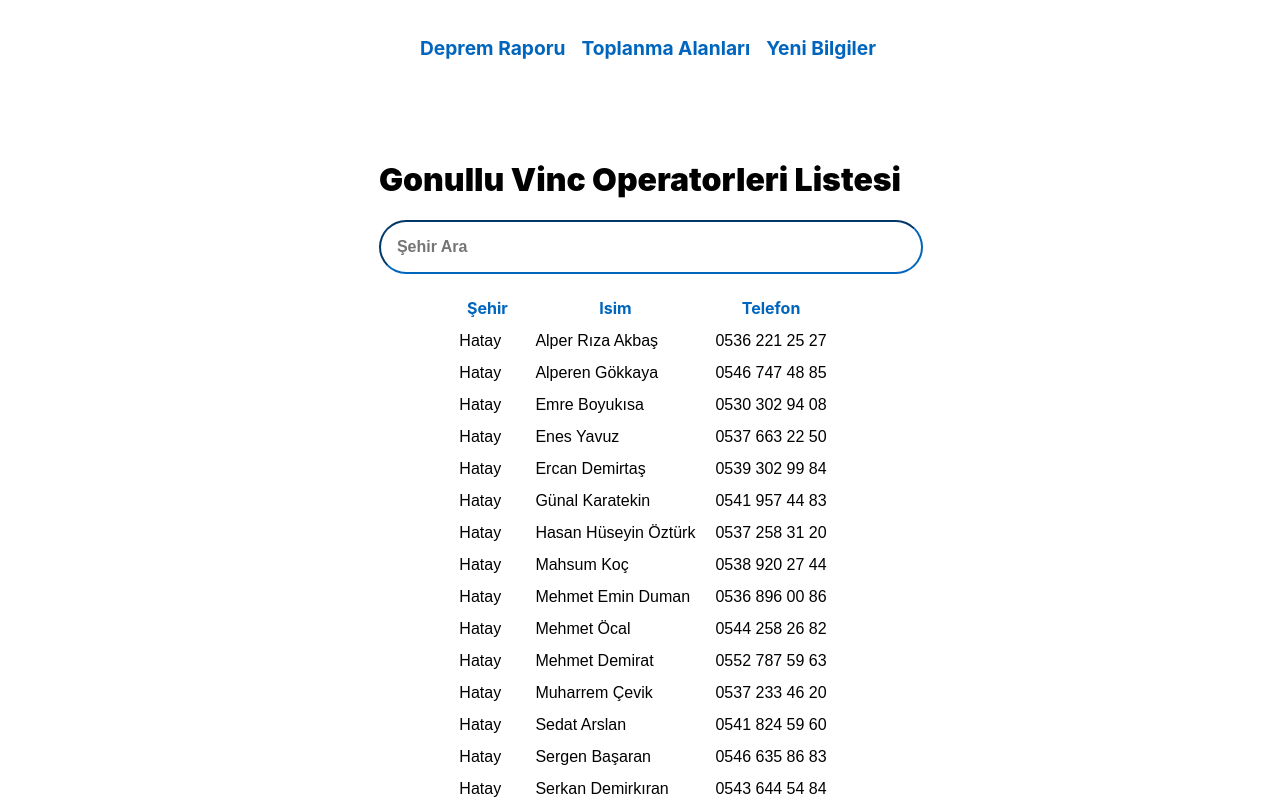
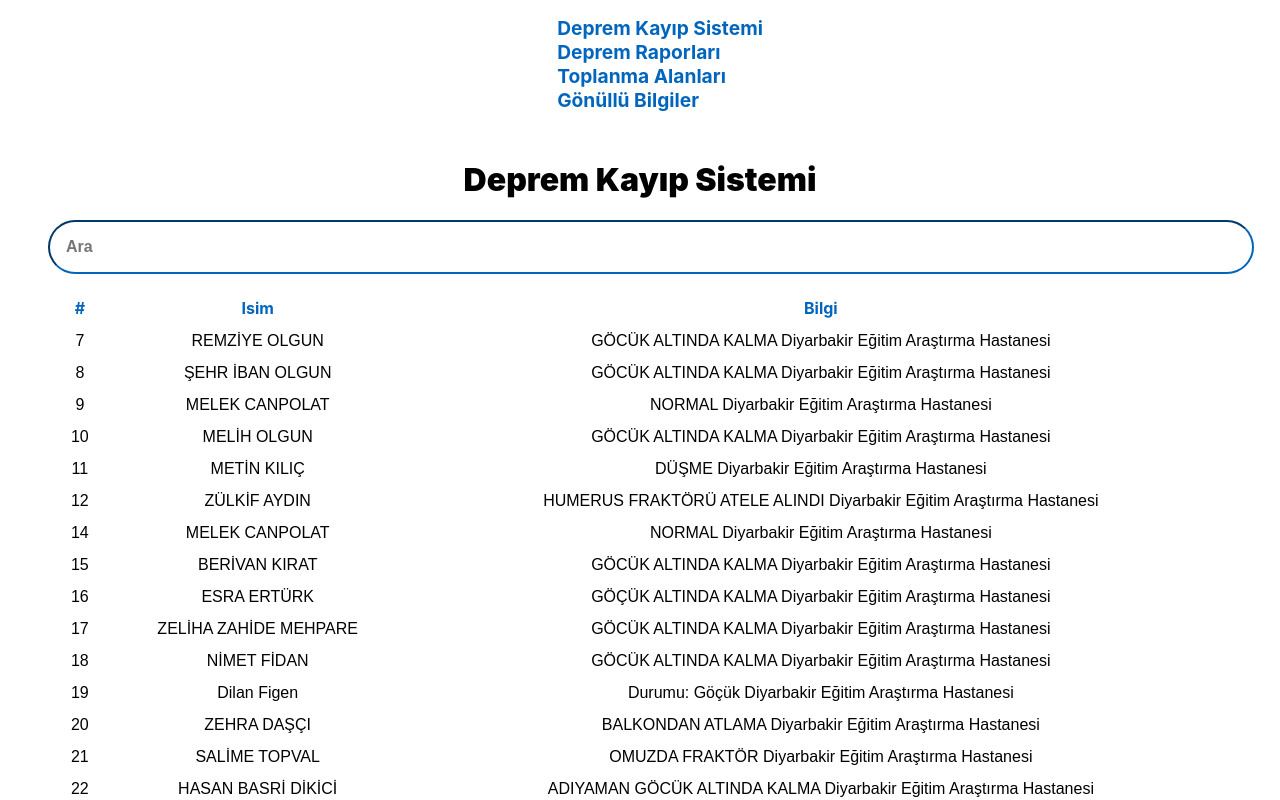
Before and after one commit to MertAtesTopuz/Deprem-Yardim-Sitesi, a React (Create React App) app: page / in a window 1280 px wide. Shown: the top 800 px of the page. Built offline with nearby package versions, Linux system fonts and the light colour scheme.

Commit message:
DepremKayıpSistemi

```diff
--- a/src/App.js
+++ b/src/App.js
@@ -1,7 +1,7 @@
 import { Route, Routes, Link, Navlink } from 'react-router-dom';
 import './App.scss';
 import Deprem from './components/Deprem';
-import Yardim from './components/Yardim';
+import DepremKayip from './components/DepremKayip';
 import Toplanma from './components/Toplanma';
 import Bilgi from './components/Bilgi';
 
@@ -12,14 +12,26 @@ function App() {
   return (
     <div className='mainContainer'>
     <nav>
-      <Link className='link' to="/deprem-raporlari">Deprem Raporu</Link>
-      <Link className='link' to="toplanma-alanlari">Toplanma Alanları</Link>
-      <Link className='link' to="/">Yeni Bilgiler</Link>
+      <ul>
+      <li>
+          <Link className='link' to='/'>Deprem Kayıp Sistemi</Link>
+      </li>
+      <li>
+          <Link className='link' to='/deprem-raporlari'>Deprem Raporları</Link>
+      </li>
+      <li>
+          <Link className='link' to='/toplanma-alanlari'>Toplanma Alanları</Link>
+      </li>
+      <li>
+          <Link className='link' to='/gonullu-bilgiler'>Gönüllü Bilgiler</Link>
+      </li>
+      </ul>
     </nav>
     <Routes>
+      <Route path="/" element={<DepremKayip/>}/>
       <Route path='/deprem-raporlari' element={<Deprem />} />
       <Route path='/toplanma-alanlari' element={<Toplanma />} />
-      <Route path='/' element={<Bilgi/>}/>
+      <Route path='/gonullu-bilgiler' element={<Bilgi/>}/>
     </Routes>
   </div>
   );
--- a/src/App.scss
+++ b/src/App.scss
@@ -18,12 +18,15 @@ nav{
     width: 100%;
     height: 4rem;
     margin-top: 1rem;
-    .link{
-        text-decoration: none;
-        color: #0065BD;
-        padding-left: 1rem;
-        font-size: 1.2rem;
-        font-weight: bold;
+    ul{
+        list-style: none;
+        margin-top: 3rem;
+        .link{
+            text-decoration: none;
+            color: #0065BD;
+            font-size: 1.2rem;
+            font-weight: bold;
+        }
     }
 }
 
@@ -110,147 +113,99 @@ nav{
             font-weight: 300;
             }
         }
+    .hastaTable{
+        display: flex;
+        align-items: center;
+        justify-content: center;
+        margin-top: 1rem;
+        text-align: left;
+        .hastaInTable{
+            pointer-events: none ;
+        }
+        tr{
+            color: #000000;
+            background: #fff;
+            border-bottom: #000000;
+            &:hover{
+                background:#0065BD;
+                color:#fff;
+                }
+            }
+        th{
+            text-align: center;
+            color: #0065BD;
+            padding: 6px 6px 6px 12px;
+            pointer-events: none ;
+            }
+
+
+            td{
+            margin-left: 1rem;
+            padding: 6px 6px 6px 12px;
+            font-family: 'Montserrat', sans-serif;
+            font-weight: 300;
+            }
+        }
+        .hastaTable{
+            display: flex;
+            align-items: center;
+            justify-content: center;
+            margin-top: 1rem;
+            text-align: center;
+            .hastaInTable{
+                pointer-events: none ;
+            }
+            tr{
+                color: #000000;
+                background: #fff;
+                border-bottom: #000000;
+                &:hover{
+                    background:#0065BD;
+                    color:#fff;
+                    }
+                }
+            th{
+                text-align: center;
+                color: #0065BD;
+                padding: 6px 6px 6px 12px;
+                pointer-events: none ;
+                }
+
+
+                td{
+                margin-left: 1rem;
+                padding: 6px 6px 6px 12px;
+                font-family: 'Montserrat', sans-serif;
+                font-weight: 300;
+                }
+            }
     }
+
 
 
    @media screen and (max-width: 768px) {
     .container{
         width: 100%;
-        margin: 0;
+        margin-top: 5rem;
         padding: 0;
+        .depremKayip{
+            font-size: 1.5rem;
+        }
         .tpSearch{
             width: 75%;
         }
+        .hastaTable{
+                td{
+                    text-align: left;
+                    word-wrap: break-word;
+                    max-width: 100px;
+                }
+        }
     }
+
     .deprem{
         font-size: .8rem;
         text-align: left;
-    }
+
    }
-
-
-   .yardim {
-    color: black;
-    background-color: white;
-    display: flex;
-    width: 100%;
-
-    &-head {
-        color: #0065BD;
-        font-size: 45px;
-        text-transform: capitalize;
-        padding-top: 30px;
-        padding-bottom: 20px;
-        text-align: center;
-
-        &-m {
-            color: #0065BD;
-            font-size: 40px;
-            text-transform: capitalize;
-            margin-bottom: 10px;
-            text-align: center;
-        }
-
-        &-o {
-            color: #0065BD;
-            font-size: 35px;
-            text-align: center;
-            text-decoration: underline;
-            text-transform: capitalize;
-            margin-bottom: 50px;
-            margin-right: 60px;
-        }
-
-    }
-
-    div {
-        width: 100%;
-    }
-
-    &-past {
-
-        p {
-            padding-left: 50px;
-            padding-top: 30px;
-            padding-bottom: 30px;
-            text-align: center;
-        }
-    }
-
-
-
-    .section-y-1 {
-        display: flex;
-
-        .school-head {
-            color: #0065BD;
-            font-size: 30px;
-            text-align: left;
-            padding-top: 30px;
-            text-decoration: underline;
-            text-transform: capitalize;
-            margin-bottom: 10px;
-            margin-left: 50px;
-        }
-
-        h4 {
-            color: #0065BD;
-            font-size: 25px;
-            text-align: left;
-            text-decoration: underline;
-            text-transform: capitalize;
-            margin-bottom: 20px;
-        }
-        .sec-img {
-            text-align: center;
-            margin-left: 40px;
-            flex-basis: 50%;
-
-            img {
-                width: 60%;
-                height: auto;
-                box-shadow: 0 2px 4px 0 rgba(0, 0, 0, .2);
-            }
-        }
-
-    }
-
-
-
-
-    .sec-p {
-        flex-basis: 50%;
-        margin-right: 40px;
-
-        p {
-            font-size: 15px;
-            text-align: left;
-            margin-bottom: 20px;
-        }
-
-        &-i {
-            display: flex;
-        }
-
-    }
-
-    &-div {
-
-        ul {
-            padding-left: 15px;
-
-            li {
-                padding-bottom: 10px;
-            }
-        }
-
-    }
-
-    .line4 {
-        background-color: #242424;
-        height: 10px;
-        margin: 20px 3.5%;
-        width: 93%;
-    }
-
 }
--- /dev/null
+++ b/src/components/DepremKayip.js
@@ -0,0 +1,47 @@
+import { useState, useEffect } from "react";
+import hastaneData from "../api/hastane-veri.json"
+
+
+
+function DepremKayip() {
+    const [hastane, setHastane] = useState([]);
+
+useEffect(() => {
+    setHastane(hastaneData);
+}, [hastane]);
+const [query,setQuery] = useState("");
+    return (
+        <div className='container'>
+        <h1 className="depremKayip">Deprem Kayıp Sistemi</h1>
+        <input
+        type="text"
+        placeholder="Ara"
+        onChange={(e) => setQuery(e.target.value)}
+        className='tpSearch'
+        />
+        <table className='hastaTable'>
+         <tbody>
+         <tr className='hastaInTable'>
+                <th>#</th>
+              <th>Isim</th>
+              <th>Bilgi</th>
+              </tr>
+        {hastane.filter((hasta)=>
+          hasta.fullname.toLowerCase().includes(query.toLowerCase())).map((hasta) => (
+            <tr key={hasta.id}>
+                <td>{hasta.id}</td>
+                <td>{hasta.fullname}</td>
+                <td>{hasta.info}</td>
+              </tr>
+          ))}
+
+         </tbody>
+        </table>
+
+
+      </div>
+
+     );
+}
+
+export default DepremKayip;
```
Also changed, not shown: src/api/hastane-veri.json.
